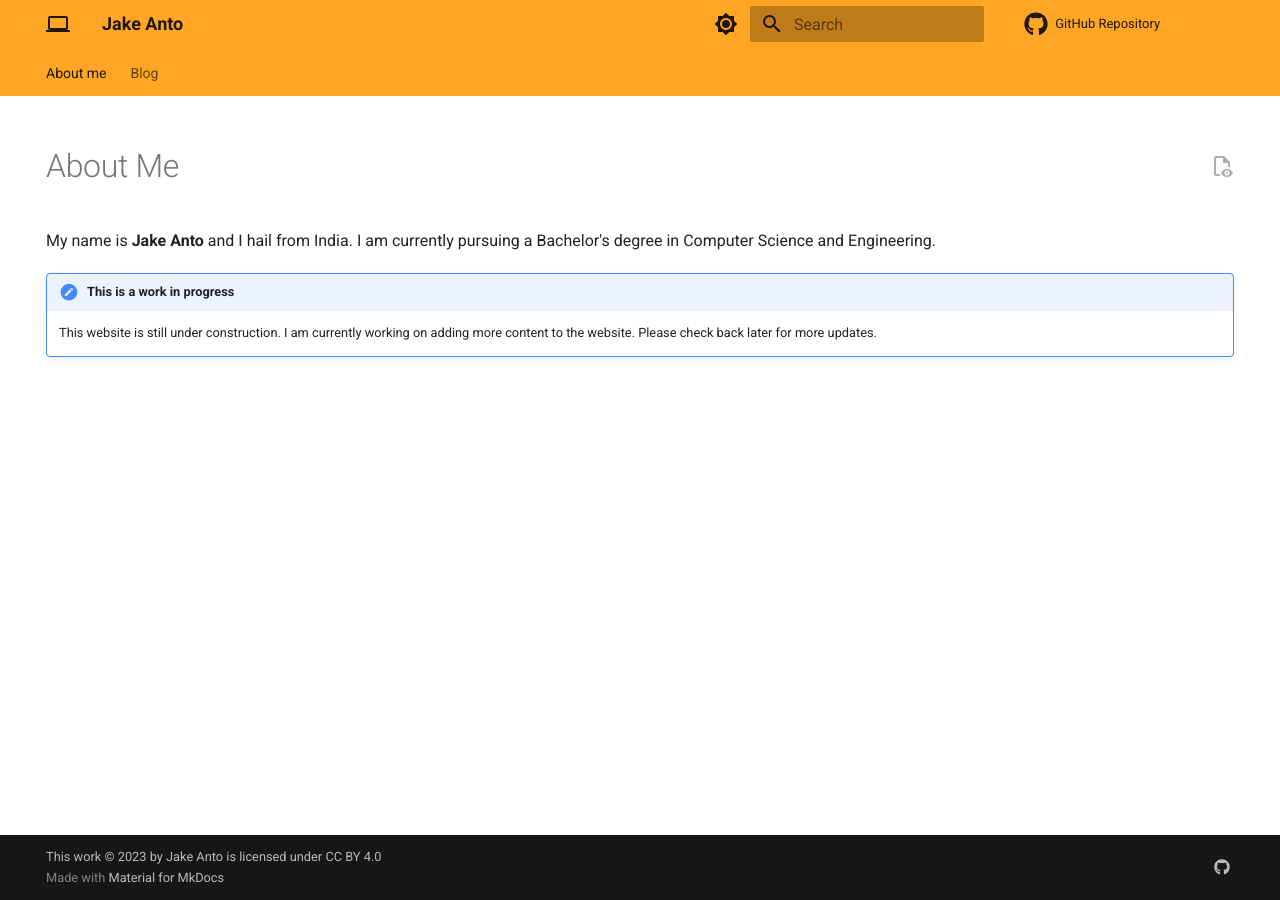
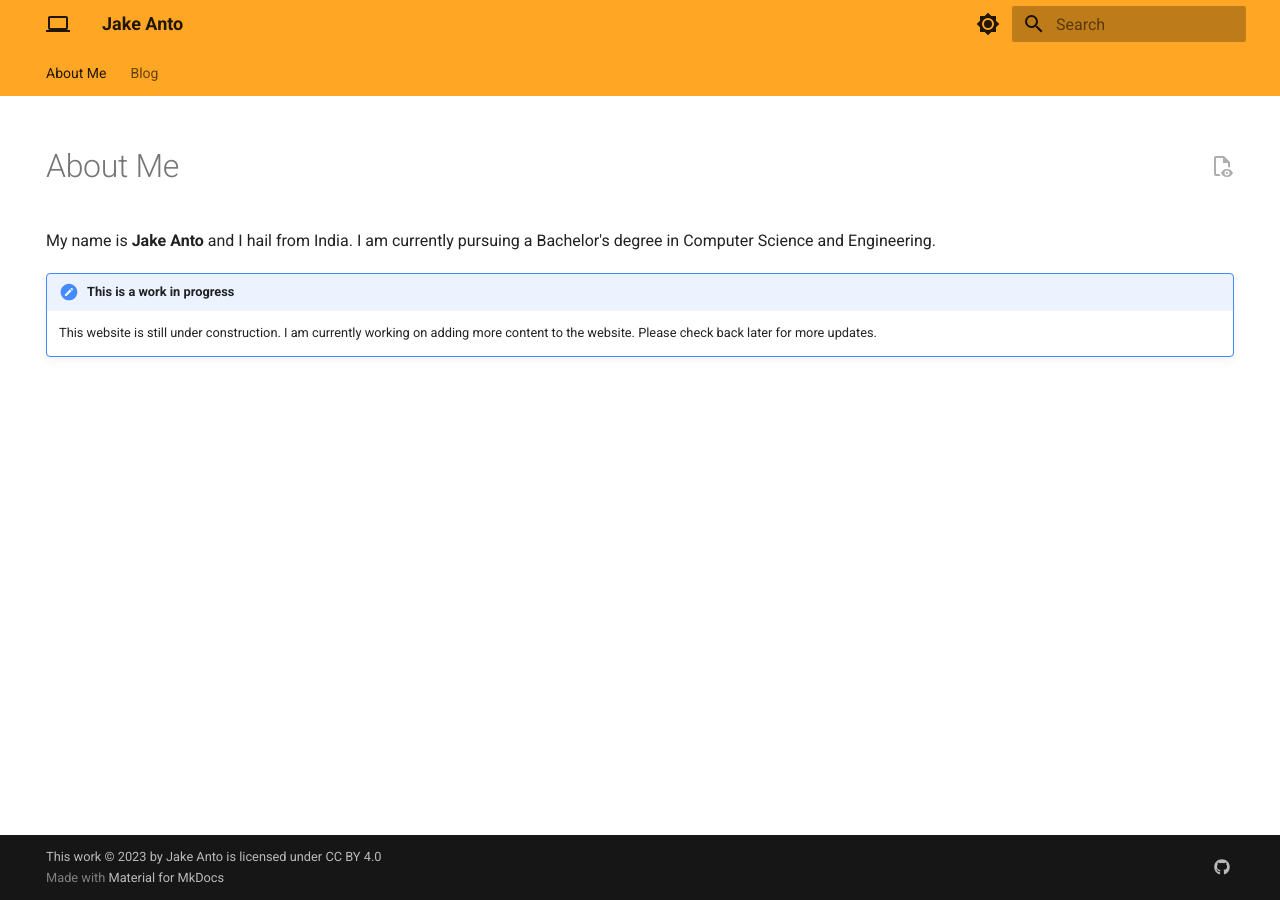
Before and after one commit to JakeAnto/JakeAnto.github.io, an MkDocs documentation site: the page built from docs/index.md, in a window 1280 px wide. Built offline with MkDocs 1.6.1 and Material for MkDocs 9.7.7, drawn with Linux system fonts in a browser that asks for light colours; plug-ins that fetch from the network failed and are left out; comment, search, counter and statistics services are not loaded.

Commit message:
Remove repository link

```diff
--- a/mkdocs.yml
+++ b/mkdocs.yml
@@ -6,7 +6,6 @@ theme:
   language: en
   icon:
     logo: material/laptop
-    repo: fontawesome/brands/github
 
   features:
     - content.action.view
@@ -65,13 +64,11 @@ extra:
       name: Jake Anto on GitHub
 
 nav:
-  - About me:
+  - About Me:
     - index.md
   - Blog:
     - blog/index.md
 
 edit_uri: https://github.com/j-eo/j-eo.github.io/edit/main/docs/
-repo_url: https://github.com/j-eo/j-eo.github.io
-repo_name: GitHub Repository
 
 copyright: This work © 2023 by Jake Anto is licensed under <a href="http://creativecommons.org/licenses/by/4.0/">CC BY 4.0</a>
```
